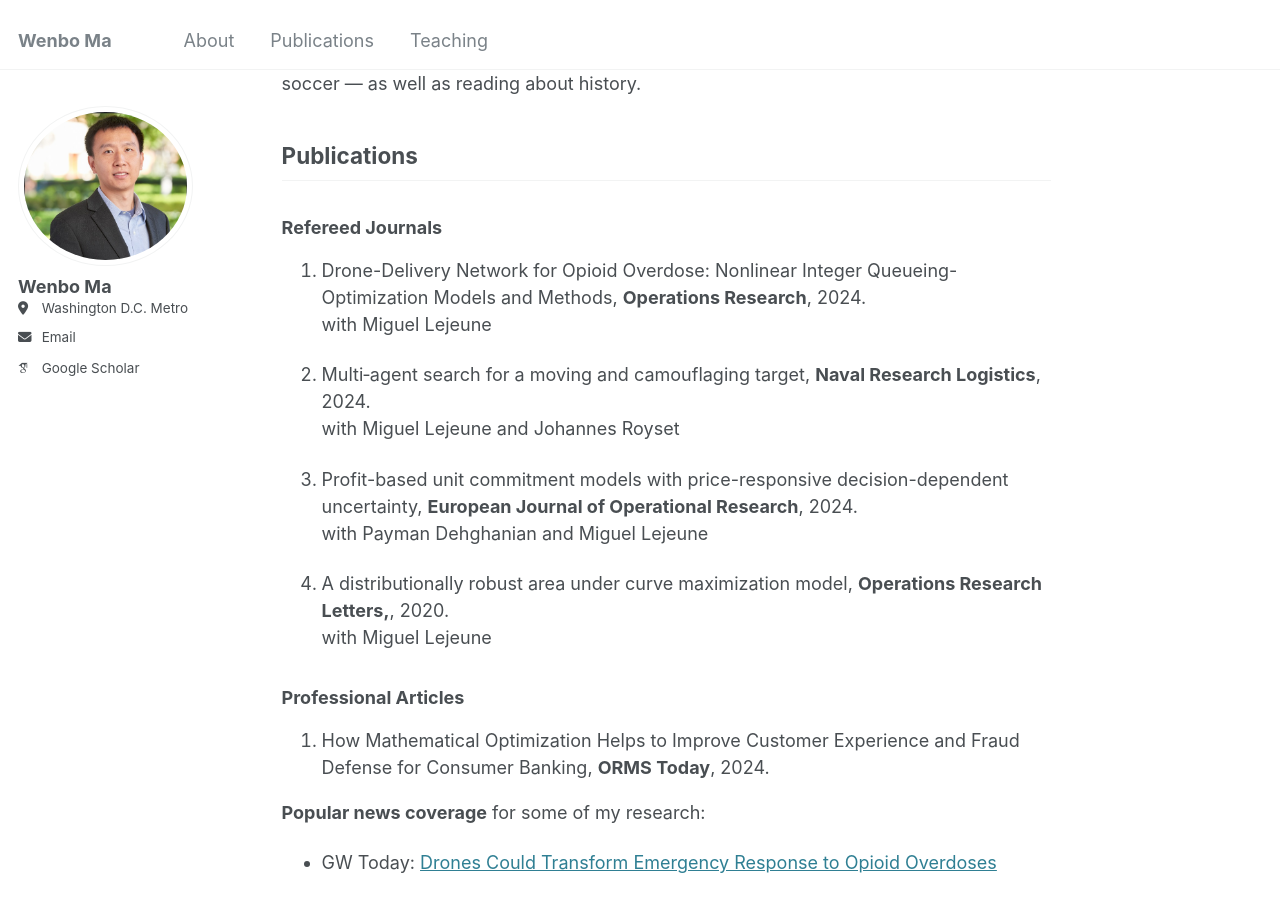
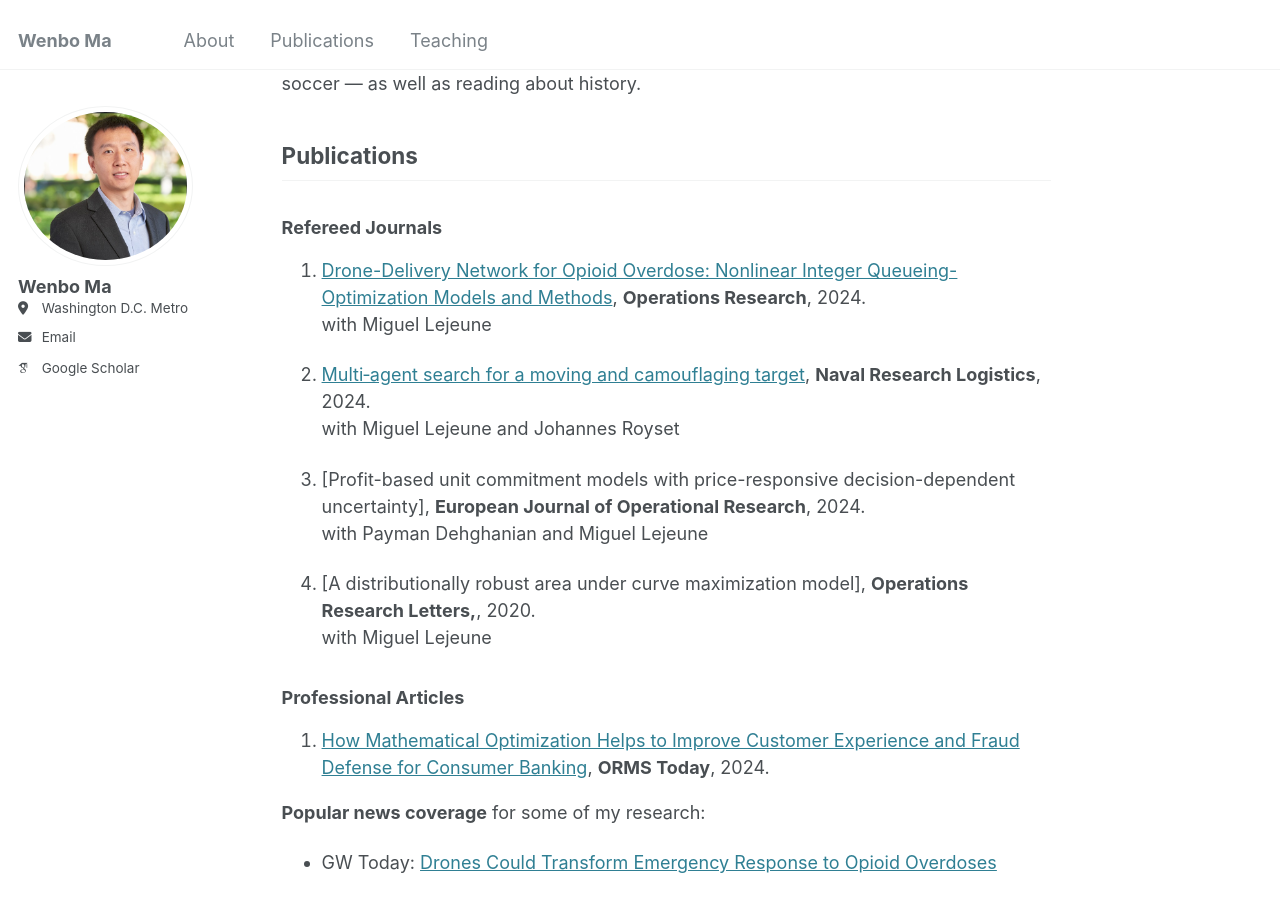
Before and after one commit to wenbo5565/wenbo5565.github.io, a Jekyll site: the page built from _pages/about.md, in a window 1280 px wide and 900 px high, scrolled down 752 px. Built offline with Jekyll 4.4.1, drawn with Linux system fonts in a browser that asks for light colours; some web fonts are replaced; part of the change alters nothing that is shown.

```diff
--- a/_pages/about.md
+++ b/_pages/about.md
@@ -22,21 +22,21 @@ Outside of work, I enjoy playing and watching sports — particularly tennis, ba
 ## Publications <a id="publications"></a>
 
 ### Refereed Journals
-1. Drone-Delivery Network for Opioid Overdose: Nonlinear Integer Queueing-Optimization Models and Methods, **Operations Research**, 2024. \
+1. [Drone-Delivery Network for Opioid Overdose: Nonlinear Integer Queueing-Optimization Models and Methods](https://pubsonline.informs.org/doi/10.1287/opre.2022.0489), **Operations Research**, 2024. \
    with Miguel Lejeune
 
-2. Multi‐agent search for a moving and camouflaging target, **Naval Research Logistics**, 2024. \
+2. [Multi‐agent search for a moving and camouflaging target](https://onlinelibrary.wiley.com/doi/abs/10.1002/nav.22160), **Naval Research Logistics**, 2024. \
    with Miguel Lejeune and Johannes Royset
 
-4. Profit-based unit commitment models with price-responsive decision-dependent uncertainty, **European Journal of Operational Research**, 2024. \
+3. [Profit-based unit commitment models with price-responsive decision-dependent uncertainty], **European Journal of Operational Research**, 2024. \
    with Payman Dehghanian and Miguel Lejeune
 
-6. A distributionally robust area under curve maximization model, **Operations Research Letters,**, 2020. \
+4. [A distributionally robust area under curve maximization model], **Operations Research Letters,**, 2020. \
    with Miguel Lejeune
 
 ### Professional Articles
 
-1. How Mathematical Optimization Helps to Improve Customer Experience and Fraud Defense for Consumer Banking, **ORMS Today**, 2024.
+1. [How Mathematical Optimization Helps to Improve Customer Experience and Fraud Defense for Consumer Banking](https://pubsonline.informs.org/do/10.1287/orms.2024.03.12/full/), **ORMS Today**, 2024.
 
 **Popular news coverage** for some of my research:
  - GW Today: [Drones Could Transform Emergency Response to Opioid Overdoses](https://gwtoday.gwu.edu/drones-could-transform-emergency-response-opioid-overdoses)
```
